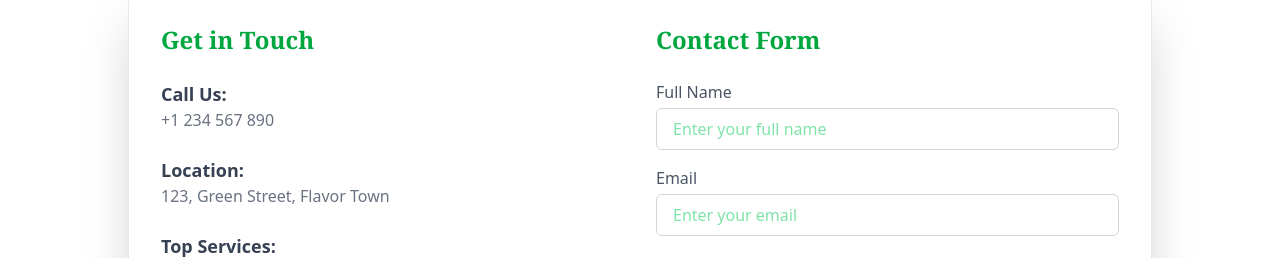
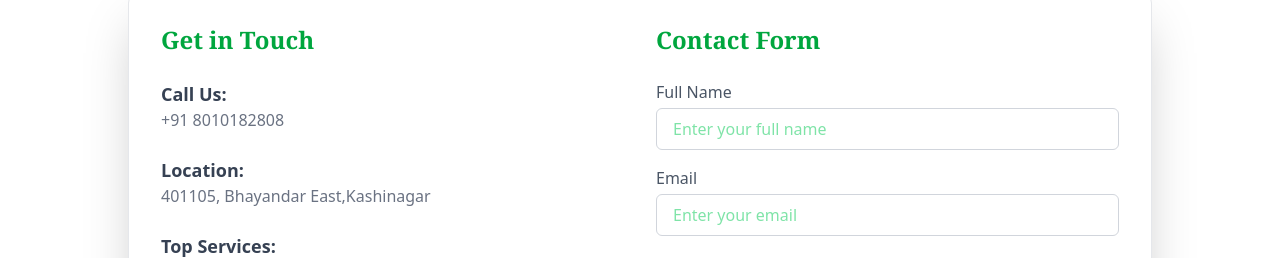
Before and after one commit to thakare18/CulinaryHub, a React (Vite) app: page /contact in a window 1280 px wide. Shown: the part 290-548 px from the top of the page. Built offline with nearby package versions, Linux system fonts and the light colour scheme.

Commit message:
update Footer and Contact components

```diff
--- a/src/components/Footer.jsx
+++ b/src/components/Footer.jsx
@@ -13,7 +13,7 @@ const Footer = () => {
         {/* Left Side: Website Name & Email Subscribe */}
         <div className="lg:w-1/3 space-y-4">
           <h2 className="text-3xl font-bold text-green-600 font-[Helvetica]">
-            FlavorFiesta
+            CulinaryHub
           </h2>
           <p className="text-gray-600">
             Join our newsletter to get delicious recipes delivered straight to
@@ -145,7 +145,7 @@ const Footer = () => {
 
       {/* Bottom Part: Copyright */}
       <div className="mt-10 border-t border-gray-300 pt-4 text-center text-sm text-gray-500">
-        © 2025 CulinaryHub. All rights reserved.Developed by Prathamesh Thakare.
+        © 2026 CulinaryHub. All rights reserved. Developed by Prathamesh Thakare.
       </div>
     </footer>
   );
--- a/src/pages/Contact.jsx
+++ b/src/pages/Contact.jsx
@@ -40,11 +40,11 @@ const Contact = () => {
           </h2>
           <div>
             <h3 className="text-lg font-semibold text-gray-700">Call Us:</h3>
-            <p className="text-gray-500">+1 234 567 890</p>
+            <p className="text-gray-500">+91 8010182808</p>
           </div>
           <div>
             <h3 className="text-lg font-semibold text-gray-700">Location:</h3>
-            <p className="text-gray-500">123, Green Street, Flavor Town</p>
+            <p className="text-gray-500">401105, Bhayandar East,Kashinagar</p>
           </div>
           <div>
             <h3 className="text-lg font-semibold text-gray-700">
@@ -68,7 +68,7 @@ const Contact = () => {
               <FaFacebookF />
             </a>
             <a
-              href="https://www.instagram.com/yourprofile"
+              href="https://www.instagram.com/thakare_018"
               target="_blank"
               rel="noopener noreferrer"
               className="bg-green-400 text-gray-100 hover:bg-green-500 hover:text-white rounded-full p-3 transform hover:scale-110 transition duration-300"
@@ -76,7 +76,7 @@ const Contact = () => {
               <FaInstagram />
             </a>
             <a
-              href="https://www.youtube.com/yourchannel"
+              href="https://www.youtube.com/@PrathameshThakare-18"
               target="_blank"
               rel="noopener noreferrer"
               className="bg-green-400 text-gray-100 hover:bg-green-500 hover:text-white rounded-full p-3 transform hover:scale-110 transition duration-300"
@@ -84,7 +84,7 @@ const Contact = () => {
               <FaYoutube />
             </a>
             <a
-              href="https://twitter.com/yourprofile"
+              href="https://twitter.com/PrathameshThakare18"
               target="_blank"
               rel="noopener noreferrer"
               className="bg-green-400 text-gray-100 hover:bg-green-500 hover:text-white rounded-full p-3 transform hover:scale-110 transition duration-300"
```
